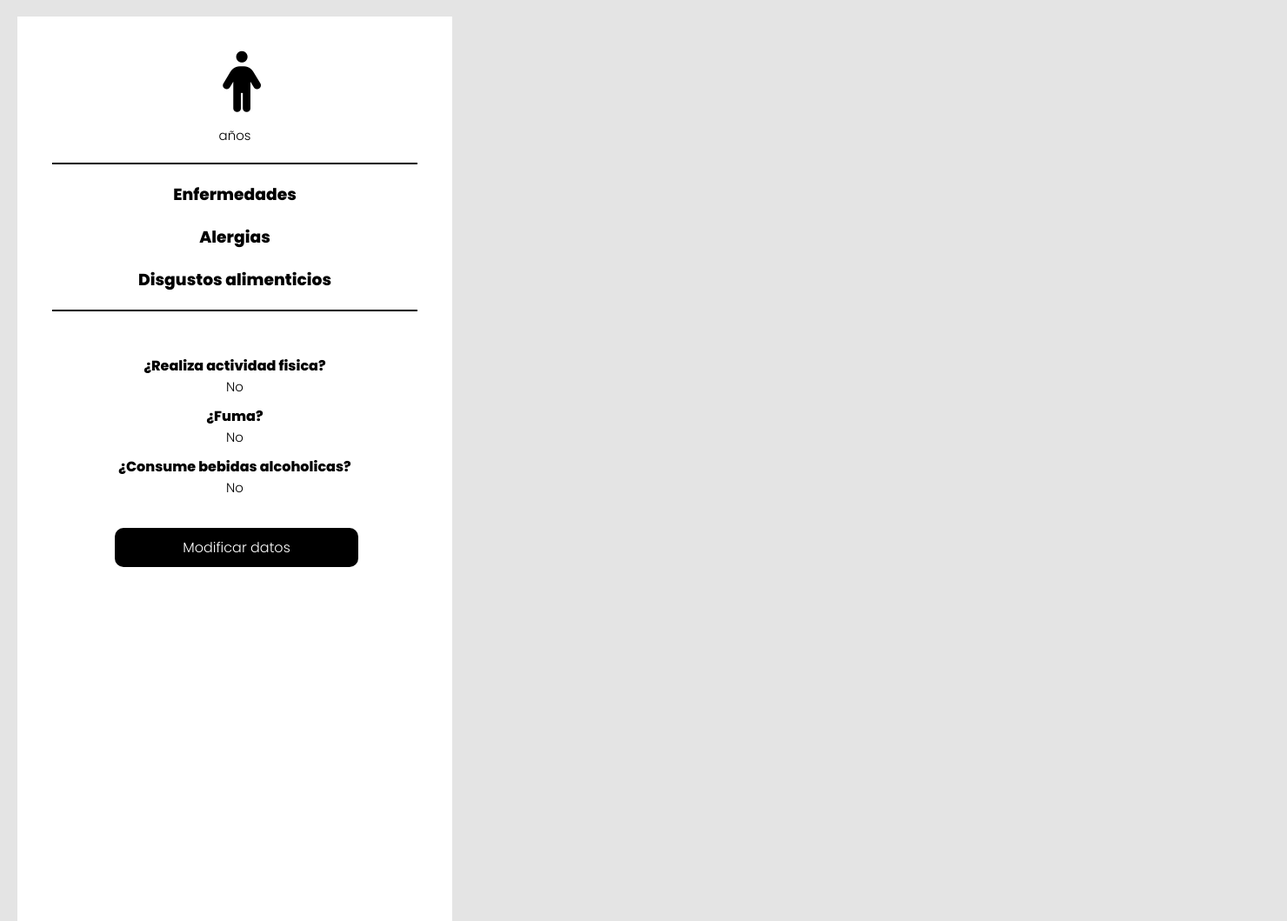
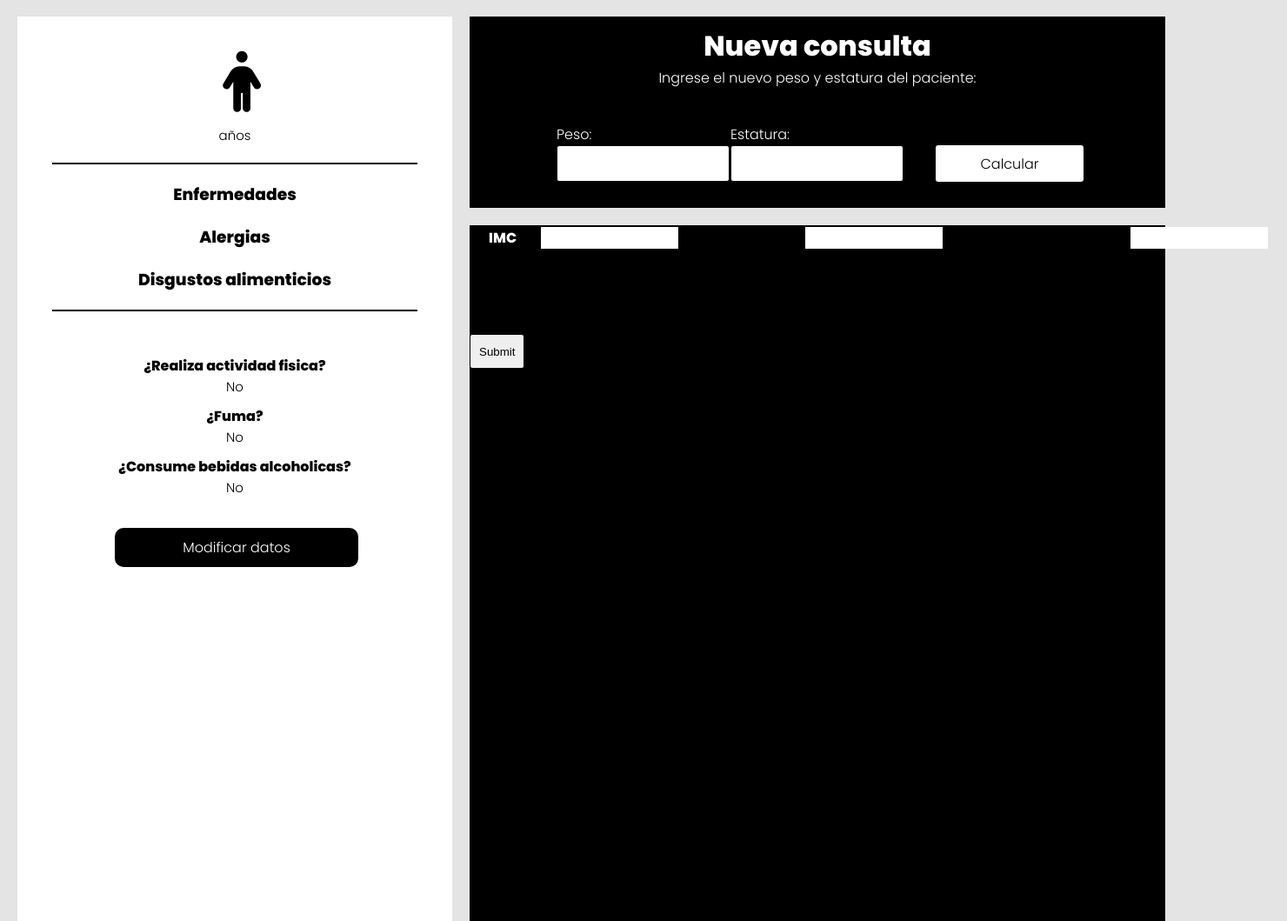
Before and after one commit to fxbelx1/Consultorio-Nutricionista, a PHP site: page /HTML/consulta_paciente.php?prueba= in a window 1480 px wide. Shown: the part 101-1160 px from the top of the page at 87% size. Run offline with PHP 8.4, Linux system fonts and the light colour scheme; data that the repository does not hold is empty; some libraries are stand-ins or nearby versions.

Commit message:
Avance estilo nueva consulta

```diff
--- a/CSS/index_diseño.css
+++ b/CSS/index_diseño.css
@@ -390,13 +390,65 @@ header{
     /*border-radius: 1em;*/
     float: right;
     font-family: 'Poppins', sans-serif;
+    background-color: black;
+}
+
+.calculos h1{
+    text-align: center;
+    color: white;
+    margin-top: 10px;
+}
+
+.calculos p, .calculos label{
+    text-align: center;
+    color: white;
+}
+
+.calculos input {
+    padding-inline: 10px;
+    height: 40px;
+    margin-right: 10px;
+    margin-bottom: 30px;
+    border-radius: 3px;
+    border: solid black 1px;
+}
+
+.calculos button{
+    padding: 8.5px 50px;
+    width: 170px;
     background-color: white;
+    color: black;
+    border: none;
+    cursor: pointer;
+    border-radius: 3px;
+    transition: all 0.3s ease 0s;
+    font-family: 'Poppins', sans-serif;
+    font-size: 16px;
+    margin-inline: 20%;
+    margin-top: 25px;
+}
+
+.calculos a{
+    text-decoration: none;
+    color: black;
+    font-family: 'Poppins', sans-serif;
+    font-weight: 500;
+    font-size: 16px;
 }
 
 .calculos1{
     height: 100%;
     width: 30%;
     float: left;
+}
+
+.estatura_peso{
+    display: grid;
+    grid-template-columns: 30% 30% 30%;
+    gap: 20px;
+    margin: auto;
+    margin-top: 40px;
+    width: 600px;
 }
 
 .calculos1 button{
--- a/HTML/consulta_paciente.php
+++ b/HTML/consulta_paciente.php
@@ -155,32 +155,38 @@
             <!------------------------ DATOS DEL PACIENTE (IZQUIERDA) ------------------------->
 
 
+
+
+
+
             <!------------------------ CALCULOS ANTROPOMETRICOS (DERECHA) ------------------------->
-            <div class="calculos" style="display: none;">
-                <br><br><br>
+            <div class="calculos">
                 <!------------------------ ESTATURA Y PESO ------------------------->
-                <form action="pruebas.php" method="POST" >
-                    <table class="tablas" style="margin-left: 20px;">
-                        <tbody>
-                            <br><br>
-                        <tr>
-                            <td rowspan="2"> Ingrese el nuevo peso y estatura del paciente: &nbsp;&nbsp;&nbsp;&nbsp;&nbsp;&nbsp;&nbsp;&nbsp;</td>
-                            <td><label for="peso">Peso:</label></td>
-                            <td><label for="estatura">Estatura:</label></td>
-                        </tr>
-                        <tr>
-                            <td><input type="number" name="peso" min="0" id="peso" style="width: 100px;">Kg&nbsp;&nbsp;&nbsp;&nbsp;&nbsp;&nbsp;&nbsp;&nbsp;&nbsp;</td>
-                            <td><input type="number" name="estatura" id="es" style="width: 100px;">&nbsp;&nbsp;&nbsp;&nbsp;&nbsp;&nbsp;&nbsp;&nbsp;&nbsp;&nbsp;&nbsp;&nbsp;&nbsp;</td>
-                            <td style="width: 14.28%;"><a href="#" onclick="calculos()"><button class="cons_boton">Calcular</button></a></td>
-                        </tr>
-                        </tbody>
-                    </table>
+                <form action="pruebas.php" method="POST">
+                    <h1>Nueva consulta</h1>
+                    <p>Ingrese el nuevo peso y estatura del paciente:</p>
+                    <div class="estatura_peso">
+                        <div>
+                            <label>Peso:</label>
+                            <input type="number" name="peso" min="0" id="peso">
+                        </div>
+                        <div>
+                            <label>Estatura:</label>
+                            <input type="number" name="estatura" id="es">
+                        </div>
+                        <div>
+                            <a href="#" onclick="calculos()"><button class="cons_boton">Calcular</button></a>
+                        </div>
+                    </div>
+
+                    <div style="width: 100%; height: 20px; background-color:#E4E4E4"></div>
+
                     <!------------------------ ESTATURA Y PESO ------------------------->
-                    <br><br>
-                    <hr>
-                    <br><br>
+
+
                     <!------------------------ CALCULOS ------------------------->
                     <div>
+
                         <div class="calculos1" style="margin-left: 20px; width: 900px">
                             <table class="tablas">
                                 <tr>
@@ -197,7 +203,7 @@
                         </div>
                         <!------------------------ CALCULOS ------------------------->
                         <br><br>
-                        <div class="calculos2">
+                        <div class="calculos2" style="display: none">
                             <br><br>
                             <p>Kilocalorias necesarias para la dieta</p>
                             <!------------------------ KCAL ------------------------->
```
